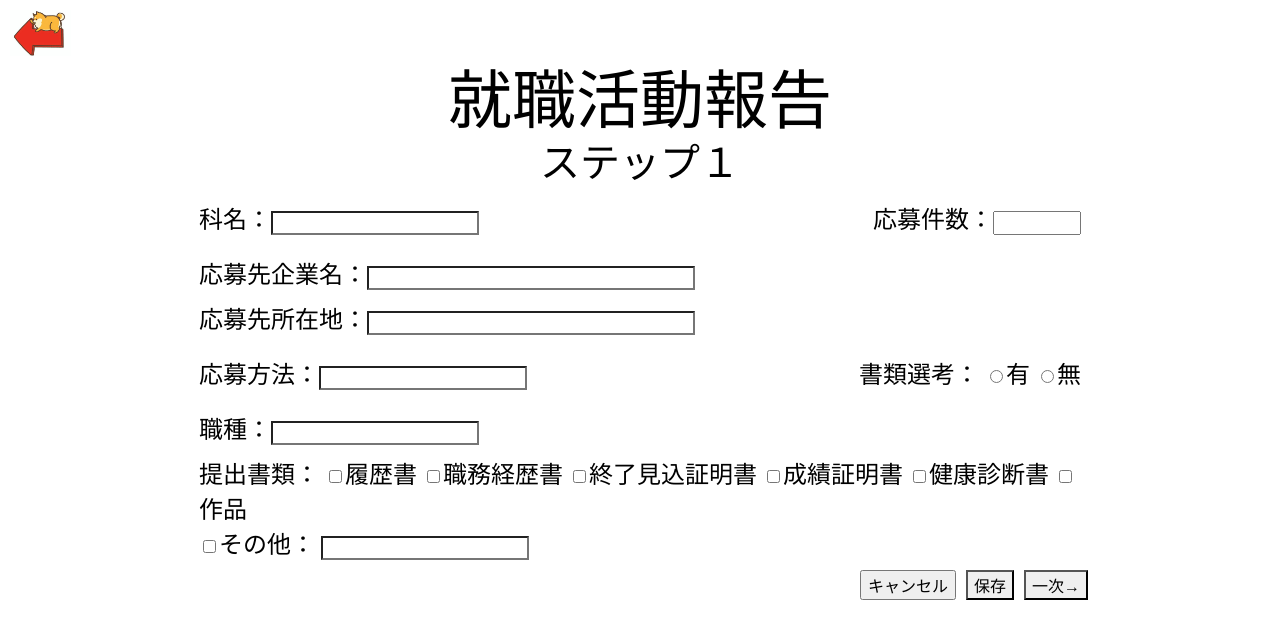
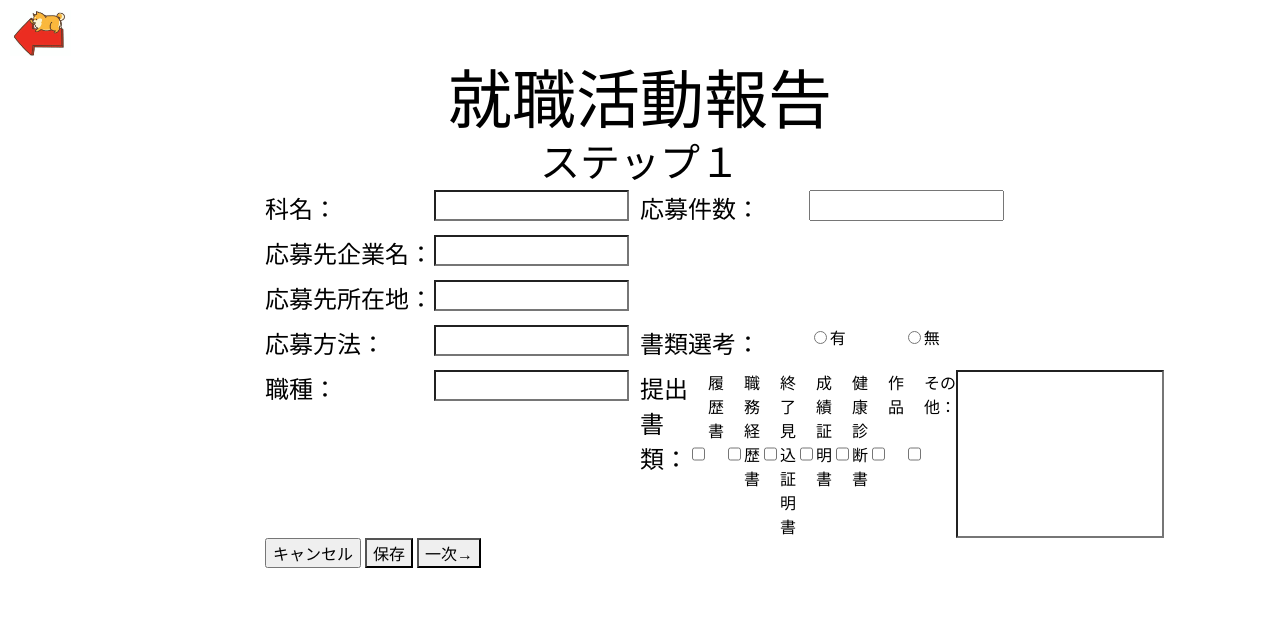
Before and after one commit to Yamashiro-R/Development_Practice, a PHP site: page /Input_Form_1.html in a window 1280 px wide. Shown: the top 639 px of the page. Run offline with PHP 8.4, Linux system fonts and the light colour scheme.

Commit message:
Input_Form_1のレイアウト統一の為　一時commit
Input_Form_2のfileを渡すために編集内容をcommit

```diff
--- a/Input_Form_1.html
+++ b/Input_Form_1.html
@@ -13,53 +13,59 @@
                 <h1>就職活動報告</h1>
                 <h2>ステップ１</h2>
             </div>
-            <div class="input_body_1">
+            <div class="big-div">
                 <form action="#">
-                    <div class="input_aria">
-                        <div class="warpper-1">
-                            <div class="container">
-                                <p><label>科名：<input type="text" name="department_name"></label></p>
-                                <p><label> 応募件数：<input type="number" name="number_of_applications"></label></p>
+                    <div class="div-info">
+                        <div class="divdiv">
+                            <p class="p-info"><label for="department_name">科名：</label></p>
+                            <input type="text" class="input-view" name="department_name">
+                        </div>
+                        <div class="divdiv">
+                            <p class="p-info"><label for="number_of_applications"> 応募件数：</label></p>
+                            <input type="number" class="input-view" name="number_of_applications">
+                        </div>
+
+                         <div class="divdiv_col_1 divdiv">
+                            <p class="p-info_col_1"><label for="company_name">応募先企業名：</label></p>
+                            <input type="text" class="input-view" name="company_name">
+                        </div>
+
+                         <div class="divdiv_col_1 divdiv">
+                            <p class="p-info_col_1"><label for="business_address">応募先所在地：</label></p>
+                            <input type="text" class="input-view" name="business_address">
+                        </div>
+
+                        <div class="divdiv">
+                            <p class="p-info"><label for="application_method">応募方法：</label></p>
+                            <input type="text" class="input-view" name="application_method">
+                        </div>
+
+                        <div class="divdiv">
+                            <p class="p-info">書類選考：</p>
+                            <div class="input-view">
+                                <div class="radio_view_0"><input type="radio" name="document_screening" value="0">有</div>
+                                <div class="radio_view_1"><input type="radio" name="document_screening" value="1">無</div>
                             </div>
                         </div>
-                        <div class="warpper-2">
-                             <div class="container">
-                                <p><label>応募先企業名：<input type="text" name="company_name"></label></p>
+
+                        <div class="divdiv">
+                            <p class="p-info"><label for="occupation">職種：</label></p>
+                            <input type="text" class="input-view" name="occupation"></label>
                         </div>
-                        </div>
-                        <div class="warpper-3">
-                             <div class="container">
-                                <p><label>応募先所在地：<input type="text" name="business_address"></label></p>
-                            </div>
-                        </div>
-                        <div class="warpper-4">
-                            <div class="container">
-                                <p>応募方法：<input type="text" name="application_method"></p>
-                                <p>書類選考：
-                                    <input type="radio" name="document_screening" value="0">有
-                                     <input type="radio" name="document_screening" value="1">無
-                                </p>
-                            </div>
-                        </div>
-                        <div class="warpper-5">
-                            <div class="container">
-                                <p><label>職種：<input type="text" name="occupation"></label></p>
-                            </div>
-                        </div>
-                        <div class="warpper-6">
-                            <div class="container">
-                                <p>提出書類：
+
+                        <div class="divdiv">
+                            <p class="p-info">提出書類：</p>
                             <input type="checkbox" name="resume" value="resume">履歴書
                             <input type="checkbox" name="curriculum_vitae" value="curriculum_vitae">職務経歴書
                             <input type="checkbox" name="certificate_expected_completion" value="certificate_expected_completion">終了見込証明書
                             <input type="checkbox" name="transcript" value="transcript">成績証明書
                             <input type="checkbox" name="health_certificate" value="health_certificate">健康診断書
-                                    <input type="checkbox" name="portfolio" value="portfolio">作品<br>
+                            <input type="checkbox" name="portfolio" value="portfolio">作品
                             <input type="checkbox" name="other_area" value="other_area">その他：
                             <input type="text" name="other_area">
-                                </p>
                         </div>
-                        </div>
+
+
                     </div>
                     <div class="btn_area">
                        <input type="reset"  class="btn_item" value="キャンセル" alt="キャンセル">
--- /dev/null
+++ b/methot.js
@@ -0,0 +1,5 @@
+
+/* Input_Form用 ここから↓*/
+
+
+/* Input_Form用 ここまで↑*/
--- a/style.css
+++ b/style.css
@@ -98,7 +98,7 @@ p {
     height: 52px;
     margin-top:10px;
     margin-left: 10px;
-    position: fixed;
+    position: absolute;
 }
 
 /*共通部分ここから↑*/
@@ -230,75 +230,6 @@ p {
 /*フレキシブルの設定↑*/
 
 
-/*Input_From_1 ここから↓*/
-/* 山城さん */
-.Input_Form{
-    max-width: 1600px;
-    min-width: 850px;
-}
-
-.input_aria{
-    max-width: 1600px;
-    min-width: 850px;
-    height: auto;
-    margin-left: 10px;
-    margin-right: 10px;
-}
-
-.input_body_1 .warpper-1 .container , .input_body_1 .warpper-4 .container {
-    display: flex;
-    justify-content: space-between;
-}
-
-.warpper-1, .warpper-2, .warpper-3, .warpper-4, .warpper-5, .warpper-6{
-    margin-left: 15%;
-    margin-right: 15%;
-}
-
-
-.warpper-2 input,.warpper-3 input{  /* 応募先企業名と応募先所在地の入力欄 */
-    width: 20em;
-}
-
-.warpper-1 p:last-child input{     /* 応募件数の入力欄 */
-    width: 5em;
-}
-
-.btn_area {
-    display: flex;
-    justify-content: right;
-    margin-left: 15%;
-    margin-right: 15%;
-}
-
-.btn_item { /*ボタン全体*/
-    margin-right: 10px;
-}
-.btn_area input:last-child{ /* 一次→ボタン用 */
-    margin-right: 0;
-}
-
-
-/*Input_From_1用 ここまで↑*/
-
-/* Input_From_2用 再設定ここから↓ */
-
-.input_body_2 .input_aria{
-    display: flex;
-    justify-content: center;
-}
-
-.input_body_2 .warpper-1 textarea {
-    resize: vertical;       /*横幅変更*/
-    width: 700px;
-    height: 100px;
-}
-
-
-
-/* Input_From_2用 再設定ここまで↑ */
-
-
 /*IDここから*/
 .ID-From {
     margin-left: auto;
@@ -380,3 +311,172 @@ p {
     margin-left: auto;
     margin-right: auto;
 }
+
+
+/*pastdata.html↓*/
+
+.big-div {
+    width: 750px;
+    margin-left: auto;
+    margin-right: auto;
+}
+
+.div-info {
+    width: 100%;
+    display: flex;
+    flex-wrap: wrap;
+    align-content: flex-start;
+    justify-content: space-between;
+}
+
+.divdiv {
+    display: flex;
+    width: 50%;
+}
+
+.divdiv p {
+    margin-top: 0;
+}
+
+.p-info {
+    width: 45%;
+}
+
+.p-view {
+    width: 50%;
+    background-color: #D9D9D9;
+}
+
+.div-detail {
+    width: 100%;
+}
+.div-detail .p-info {
+    width: 30%;
+}
+
+.div-detail .p-view {
+    width: 68%;
+}
+
+.test {
+    background-color: #cfffff;
+}
+
+.test div {
+    display: flex;
+    margin-bottom: 10px;
+}
+
+.test div:first-child p {
+    margin-right: 20px;
+}
+
+.div-detail div:nth-last-of-type(2) div p, .div-detail div:nth-last-of-type(1) div p {
+    margin-right: 0;
+}
+.change {
+    text-align: center;
+}
+
+.change button {
+    width: 70px;
+    height: 30px;
+    margin-top: 40px;
+    font-weight: bold;
+}
+
+.change button:first-child {
+    margin-right: 100px;
+}
+
+.page-top {
+    width: 70px;
+    margin-bottom: 100px;
+}
+
+/*pastdata.html↑*/
+
+
+/*フレキシブル設定↓*/
+
+@media screen and (min-width: 760px){
+    .br-sp {display: none; }
+}
+
+
+
+@media screen and (max-width: 760px){
+
+    .div-info{
+        display: block;
+        margin-top: 50px;
+        margin-left: 10%;
+    }
+
+    .divdiv {
+        margin-right: auto;
+        margin-left: auto;
+        width: 100%;
+    }
+
+    .big-div {
+        width: 430px;
+    }
+
+    .div-detail div {
+        display: block;
+    }
+
+    .div-detail div .p-info {
+        width: auto;
+    }
+
+    .div-detail div .p-view {
+        width: 100%;
+    }S
+
+}
+
+/*フレキシブル設定↑*/
+
+
+
+
+/*Input_From_1 ここから↓*/
+/*
+ .p-info {
+    width: 45%;
+    margin-right: 55%;
+}*/
+
+/*Input_From_1 ここまで↑*/
+/*
+.Input_Form_row_2 {
+    width: 40%;
+}*/
+
+.input-view {
+    box-sizing: content-box;
+    width: 50%;
+    height: 25px;
+}
+
+.divdiv_col_1 {
+    margin-right: 50%;
+}
+
+.p-info_col_1 {
+    box-sizing: content-box;
+    width: 45%;
+}
+
+.radio_view_0, .radio_view_1{
+    display: inline-block;
+    width: 25%;
+    margin-right: 23%;
+
+}
+
+
+
+/* Input_From_2用 再設定ここまで↑ */
```
Also changed, not shown: pastdata.html (added, +93 -0 lines). Lines whose indentation alone changed are shown as unchanged.
